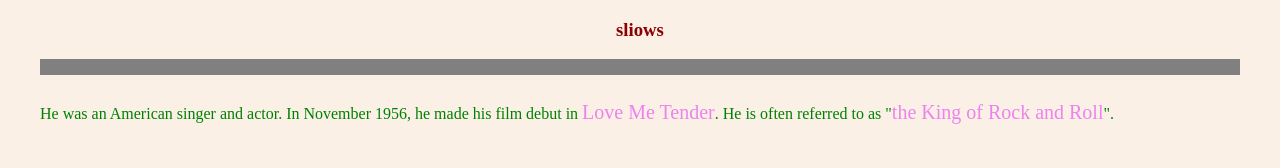
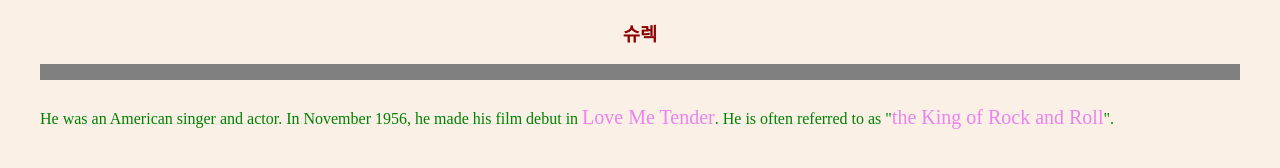
Before and after one commit to sliows/webp, a plain HTML site: page 0902/report/test1-3.html in a window 1280 px wide. Drawn offline with Linux system fonts and the light colour scheme.

Commit message:
Change heading text in test1-3.html
Updated the heading text from 'sliows' to '슈렉'.

```diff
--- a/0902/report/test1-3.html
+++ b/0902/report/test1-3.html
@@ -34,7 +34,7 @@
 </script>
 </head>
 <body>
-    <h3 onmouseover="show()" onmouseout="hide()"> sliows </h3>
+    <h3 onmouseover="show()" onmouseout="hide()"> 슈렉 </h3>
     <hr>
     <div>
         <img id="sliows" src="">
```
